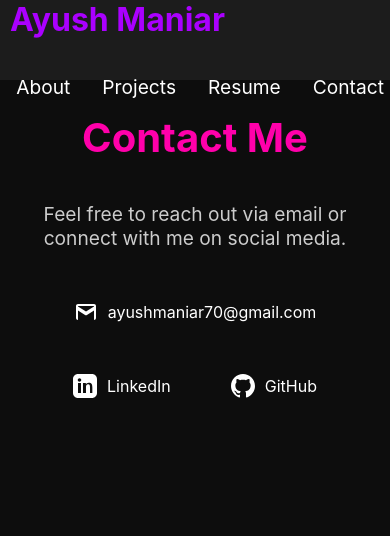
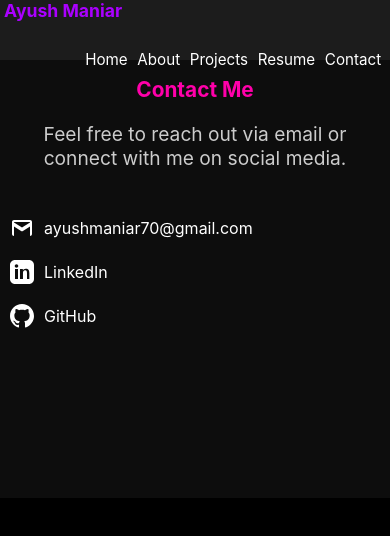
Before and after one commit to Ayush-maniar/Ayush-maniar.github.io, a React (Create React App) app: page /contact in a window 390 px wide. Shown: the top 536 px of the page. Built offline with nearby package versions, Linux system fonts and the light colour scheme.

Commit message:
Enhanced device compatibility

```diff
--- a/src/components/About.css
+++ b/src/components/About.css
@@ -88,17 +88,40 @@
   font-size: 1.8rem;
 }
 
+@media (max-width: 900px) {
+  .about-horizontal {
+    gap: 18px;
+    padding: 18px 0;
+  }
+  .about-photo img {
+    max-width: 140px;
+  }
+  .about-content {
+    font-size: 0.98rem;
+  }
+  .about-skills-full h3 {
+    font-size: 1.2rem;
+  }
+}
+
 @media (max-width: 700px) {
   .about-horizontal {
     flex-direction: column;
     align-items: center;
-    gap: 20px;
+    gap: 12px;
+    padding: 10px 0;
   }
   .about-photo, .about-content {
-    flex: unset;
     max-width: 100%;
   }
   .about-photo img {
-    max-width: 150px;
+    max-width: 110px;
+  }
+  .about-content {
+    text-align: center;
+    font-size: 0.95rem;
+  }
+  .about-skills-full {
+    padding-top: 10px;
   }
 }
--- a/src/components/Contact.css
+++ b/src/components/Contact.css
@@ -50,3 +50,35 @@
 .contact-links a[aria-label="GitHub"]:hover { color: #eee; } /* GitHub often uses white/gray */
 .contact-links a[aria-label="Twitter"]:hover { color: #1DA1F2; }
 .contact-links a[aria-label="Email"]:hover { color: #f0a; } /* Reddish-purple accent */
+
+@media (max-width: 900px) {
+  .contact-content {
+    max-width: 95vw;
+    font-size: 0.98rem;
+  }
+  .contact-links {
+    gap: 18px;
+  }
+  .contact-links a {
+    font-size: 1.1rem;
+    padding: 8px 10px;
+  }
+}
+
+@media (max-width: 600px) {
+  .contact-content {
+    max-width: 99vw;
+    font-size: 0.93rem;
+    padding: 0 2px;
+  }
+  .contact-links {
+    gap: 8px;
+    flex-direction: column;
+    align-items: stretch;
+  }
+  .contact-links a {
+    font-size: 1rem;
+    padding: 6px 4px;
+    justify-content: flex-start;
+  }
+}
--- a/src/components/Home.css
+++ b/src/components/Home.css
@@ -44,3 +44,40 @@ h2 {
     margin-bottom: 40px;
     color: #f0a; /* Reddish-purple accent */
 }
+
+@media (max-width: 900px) {
+  .hero-section h1 {
+    font-size: 2.2rem;
+  }
+  .hero-section p {
+    font-size: 1.1rem;
+  }
+  section {
+    padding: 40px 10px;
+    min-height: 60vh;
+  }
+  h2 {
+    font-size: 2rem;
+  }
+}
+
+@media (max-width: 600px) {
+  .hero-section {
+    height: auto;
+    padding: 40px 10px 20px 10px;
+  }
+  .hero-section h1 {
+    font-size: 1.4rem;
+  }
+  .hero-section p {
+    font-size: 1rem;
+  }
+  section {
+    padding: 24px 4px;
+    min-height: 40vh;
+  }
+  h2 {
+    font-size: 1.3rem;
+    margin-bottom: 20px;
+  }
+}
--- a/src/components/Navbar.css
+++ b/src/components/Navbar.css
@@ -66,17 +66,50 @@
   border-bottom: 3px solid #f0a;
 }
 
+@media (max-width: 900px) {
+  .navbar-container {
+    padding: 0 10px;
+    max-width: 100vw;
+  }
+  .navbar-logo {
+    font-size: 1.3rem;
+  }
+  .nav-links {
+    font-size: 1rem;
+    padding: 0 0.5rem;
+  }
+}
+
 @media (max-width: 700px) {
   .navbar-container {
     flex-direction: column;
     align-items: flex-start;
-    padding: 0 10px;
+    padding: 0 4px;
+    height: auto;
   }
   .nav-menu {
     width: 100%;
     justify-content: flex-end;
+    flex-wrap: wrap;
   }
   .navbar-logo {
     margin-bottom: 8px;
+    font-size: 1.1rem;
+  }
+  .nav-links {
+    font-size: 0.95rem;
+    padding: 0 0.3rem;
   }
 }
+
+@media (max-width: 500px) {
+  .navbar {
+    height: 60px;
+  }
+  .navbar-container {
+    height: 60px;
+  }
+  .nav-item {
+    height: 60px;
+  }
+}
--- a/src/components/Projects.css
+++ b/src/components/Projects.css
@@ -62,3 +62,36 @@
   width: 100%;
   height: 100%;
 }
+
+@media (max-width: 900px) {
+  .projects-container {
+    grid-template-columns: 1fr;
+    gap: 18px;
+    padding: 0 10px;
+  }
+  .project-card {
+    padding: 16px;
+    font-size: 0.98rem;
+  }
+  .project-card h3 {
+    font-size: 1.1rem;
+  }
+}
+
+@media (max-width: 600px) {
+  .projects-container {
+    grid-template-columns: 1fr;
+    gap: 10px;
+    padding: 0 2px;
+  }
+  .project-card {
+    padding: 10px;
+    font-size: 0.93rem;
+  }
+  .project-card h3 {
+    font-size: 1rem;
+  }
+  .video-container {
+    border-radius: 3px;
+  }
+}
--- a/src/components/Resume.css
+++ b/src/components/Resume.css
@@ -67,3 +67,37 @@
     border-radius: 12px;
     background: #fff;
 }
+
+@media (max-width: 900px) {
+  .resume-content {
+    max-width: 95vw;
+    font-size: 0.98rem;
+  }
+  .resume-pdf-embed {
+    max-width: 95vw;
+    height: 500px;
+  }
+  .resume-content h3 {
+    font-size: 1.2rem;
+  }
+}
+
+@media (max-width: 600px) {
+  .resume-content {
+    max-width: 99vw;
+    font-size: 0.93rem;
+    padding: 0 2px;
+  }
+  .resume-pdf-embed {
+    max-width: 99vw;
+    height: 250px;
+    border-radius: 6px;
+  }
+  .resume-content h3 {
+    font-size: 1rem;
+  }
+  .resume-button {
+    padding: 8px 12px;
+    font-size: 0.95rem;
+  }
+}
```
